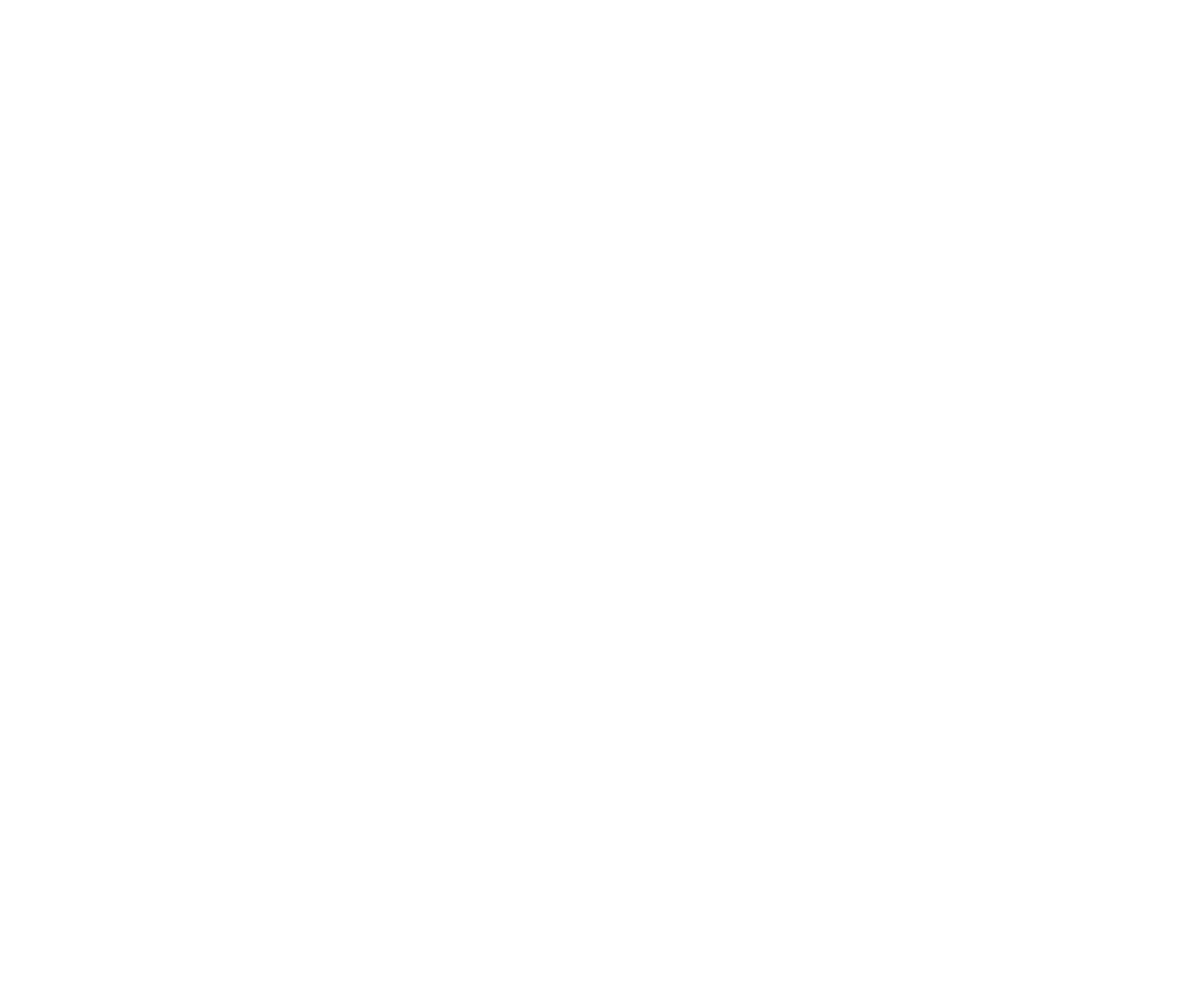
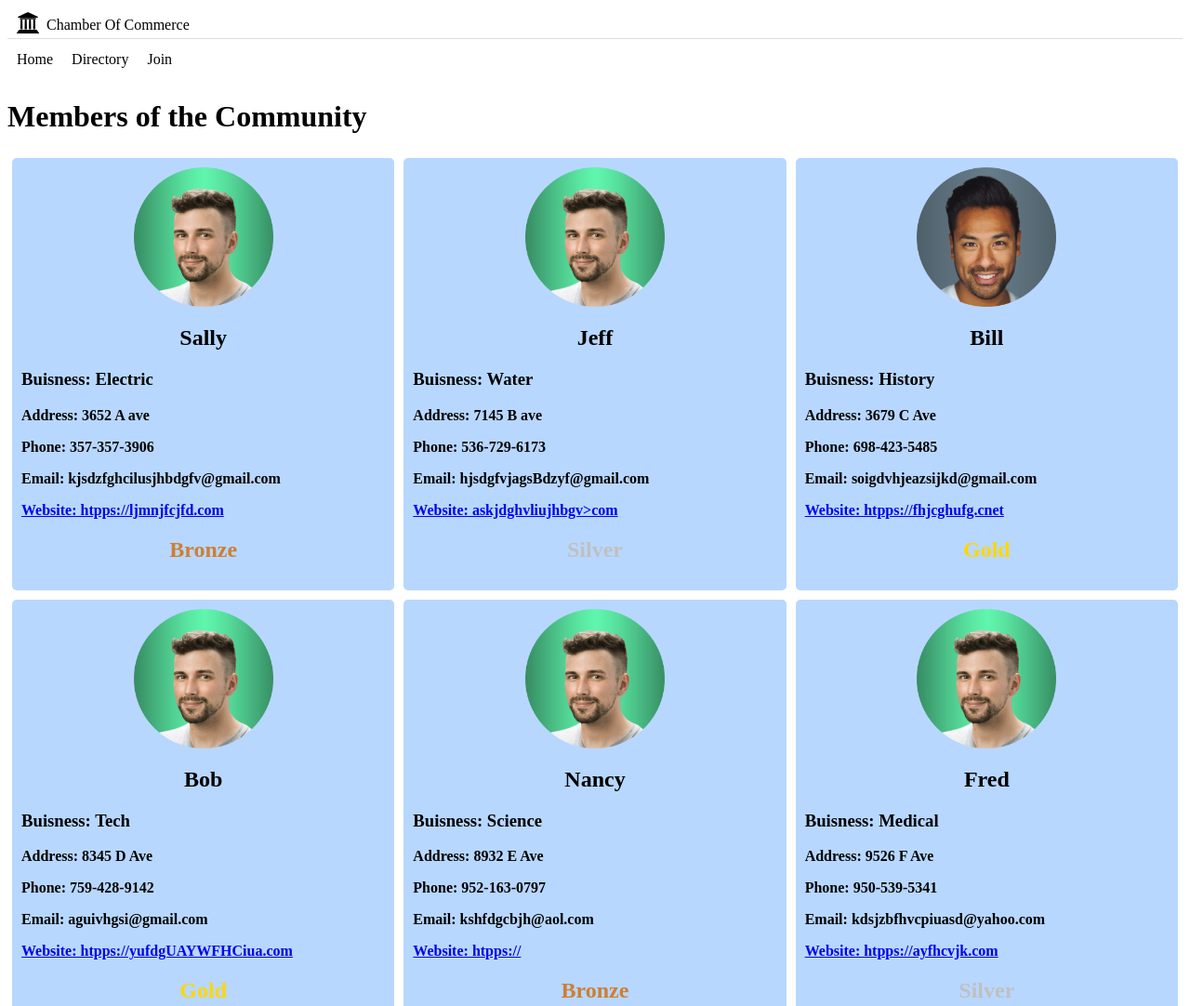
Before and after one commit to BFronk/wdd231, a plain HTML site: page chamber/directory.html in a window 1280 px wide. Shown: the top 1082 px of the page at 93% size. Before the commit the page ends 800 px from the top, so only its background shows below. Drawn offline with Linux system fonts and the light colour scheme.

Commit message:
updete to directory page

```diff
--- a/chamber/data/member.json
+++ b/chamber/data/member.json
@@ -1,7 +1,64 @@
 {
-    "members" {
+    "members": [
         {
-
+            "name": "Sally",
+            "buisness": "Electric",
+            "address": "3652 A ave",
+            "phone": "357-357-3906",
+            "email": "kjsdzfghcilusjhbdgfv@gmail.com",
+            "url": "htpps://ljmnjfcjfd.com",
+            "membership": 1,
+            "image": "images/jeff.png"
         },
-    }
+        {
+            "name": "Jeff",
+            "address": "7145 B ave",
+            "buisness": "Water",
+            "phone": "536-729-6173",
+            "email": "hjsdgfvjagsBdzyf@gmail.com",
+            "url": "askjdghvliujhbgv>com",
+            "membership": 2,
+            "image": "images/jeff.png"
+        },
+        {
+            "name": "Bill",
+            "address": "3679 C Ave",
+            "buisness": "History",
+            "phone": "698-423-5485",
+            "email": "soigdvhjeazsijkd@gmail.com",
+            "url": "htpps://fhjcghufg.cnet",
+            "membership": 3,
+            "image": "images/bill.png"
+        },
+        {
+            "name": "Bob",
+            "address": "8345 D Ave",
+            "buisness": "Tech",
+            "phone": "759-428-9142",
+            "email": "aguivhgsi@gmail.com",
+            "url": "htpps://yufdgUAYWFHCiua.com",
+            "membership": 3,
+            "image": "images/jeff.png"
+        },
+        {
+            "name": "Nancy",
+            "address": "8932 E Ave",
+            "buisness": "Science",
+            "phone": "952-163-0797",
+            "email": "kshfdgcbjh@aol.com",
+            "url": "htpps://",
+            "membership": 1,
+            "image": "images/jeff.png"
+        },
+        {
+            "name": "Fred",
+            "address": "9526 F Ave",
+            "buisness": "Medical",
+            "phone": "950-539-5341",
+            "email": "kdsjzbfhvcpiuasd@yahoo.com",
+            "url": "htpps://ayfhcvjk.com",
+            "membership": 2,
+            "image": "images/jeff.png"
+        }
+    ]
 }
--- a/chamber/directory.html
+++ b/chamber/directory.html
@@ -6,13 +6,34 @@
     <meta desc="Directory for chamber website">
     <link rel="stylesheet" href="styles/main.css">
     <link rel="stylesheet" href="styles/large.css">
-    <meta property="og:title" content="DIrectory">
+    <meta property="og:title" content="Directory">
     <meta property="og:description" content="directory for the chamber site">
     <meta property="og:url" content="">
     <meta property="og:image" content="favicon.ico">
 
+
 </head>
 <body>
+    <header>
+        <img src="images/chamber.svg" alt="Site Logo" height="512" width="512">
+        <span>Chamber Of Commerce</span>
+        <button id="ham-btn" class="hamburger"></button>
+    </header>
+    <nav id="nav-bar" class="navigation">
+        <ul>
+            <a href="home.html">Home</a>
+            <a href="directory.html">Directory</a>
+            <a href="join.html">Join</a>
+            <a href=""></a>
+        </ul>
+    </nav>
+    <main>
+        <h1>Members of the Community</h1>
+        <section id="people-list"></section>
+    </main>
+    <footer>
 
+    </footer>
+    <script src="scripts/base.js"> </script>
 </body>
 </html>
--- /dev/null
+++ b/chamber/scripts/base.js
@@ -0,0 +1,102 @@
+const hamBtn = document.querySelector('#ham-btn');
+const navBar = document.querySelector('#nav-bar');
+
+hamBtn.addEventListener('click', () => {
+    hamBtn.classList.toggle('show');
+    navBar.classList.toggle('show');
+});
+
+async function GetData(file) {
+    const response = await fetch(file);
+    if (!response.ok) throw new Error("Network error");
+    const data = await response.json();
+    console.log(data);
+    return data;
+}
+
+//  Load data and render
+GetData('data/member.json')
+    .then(data => {
+        generatePeopleFigures(data.members);
+    })
+    .catch(err => {
+        console.error("Failed to load members:", err);
+    });
+
+
+
+function generatePeopleFigures(personData) {
+    const mainGrid = document.querySelector('#people-list');
+    mainGrid.innerHTML = ''; // Clear existing content
+
+    personData.forEach(person => {
+        const card = document.createElement('div');
+        card.className = "card";
+
+        const img = document.createElement('img');
+        img.className = 'member-image';
+        img.setAttribute("src", person.image);
+        img.setAttribute("alt", `${person.name} Photo`);
+        img.setAttribute("loading", "lazy");
+        console.log(img)
+
+        const name = document.createElement('h1');
+        name.className = "card-name";
+        name.innerHTML = `<strong>${person.name}</strong><br>`;
+
+        const buisness = document.createElement('h3');
+        buisness.className = "card-buisness";
+        buisness.innerHTML = `<strong>Buisness: ${person.buisness}</strong><br>`;
+
+        const address = document.createElement('p');
+        address.className = "card-address";
+        address.innerHTML = `<strong>Address: ${person.address}</strong><br>`;
+
+        const phone = document.createElement('p');
+        phone.className = "card-phone";
+        phone.innerHTML = `<strong>Phone: ${person.phone}</strong><br>`;
+
+        const email = document.createElement('p');
+        email.className = "card-email";
+        email.innerHTML = `<strong>Email: ${person.email}</strong><br>`;
+
+        const url = document.createElement('p');
+        url.className = "card-url";
+        url.innerHTML = `<strong><a href="${person.url}">Website: ${person.url}</a></strong><br>`;
+
+        const membership = document.createElement('h2');
+        membership.className = "card-membership";
+        if (person.membership == 1) {
+            membership.innerHTML = `<strong>Bronze</strong>`;
+            membership.style.color = '#CD7F32'
+        }
+        else if (person.membership == 2) {
+            membership.innerHTML = `<strong>Silver</strong>`;
+            membership.style.color = '#C0C0C0'
+
+        }
+        else if (person.membership == 3) {
+            membership.innerHTML = `<strong>Gold</strong>`;
+            membership.style.color = '#FFD700'
+
+        }
+        else {
+            membership.innerHTML = `No membership`
+        }
+
+        card.append(img, name, buisness, address, phone, email, url, membership);
+        mainGrid.appendChild(card);
+    });
+}
+
+//Footer
+
+const currentYear = new Date().getFullYear();
+const lastModified = new Date(document.lastModified).toLocaleString();
+
+const footerP = document.createElement('p');
+footerP.innerHTML = `
+    &copy; ${currentYear} | Bridger Fronk <br>
+    Last Modified: ${lastModified}
+`;
+footer.appendChild(footerP);
--- a/chamber/styles/large.css
+++ b/chamber/styles/large.css
@@ -0,0 +1,60 @@
+@media only screen and (min-width:38rem) {
+
+    header {
+        grid-template-columns: 24px auto;
+    }
+
+    .hamburger {
+        display: none;
+    }
+    .navigation {
+        display: block;
+    }
+    .navigation ul {
+        display: flex;
+    }
+    .navigation a {
+        border: none;
+    }
+
+}
+
+
+@media only screen and (min-width:350px) {
+    #people-list {
+        display: grid;
+        grid-template-columns: 1fr;
+        text-align: center;
+    }
+}
+
+@media only screen and (min-width:601px) {
+    #people-list {
+        display: grid;
+        grid-template-columns: 1fr 1fr;
+        text-align: left;
+    }
+}
+
+@media only screen and (min-width:850px) {
+    #people-list {
+        display: grid;
+        grid-template-columns: 1fr 1fr;
+        text-align: center;
+    }
+}
+
+@media only screen and (min-width:1101px) {
+    #people-list {
+        display: grid;
+        grid-template-columns: 1fr 1fr 1fr;
+        text-align: left;
+    }
+}
+@media only screen and (min-width:1401px) {
+    #people-list {
+        display: grid;
+        grid-template-columns: 1fr 1fr 1fr;
+        text-align: center;
+    }
+}
--- a/chamber/styles/main.css
+++ b/chamber/styles/main.css
@@ -0,0 +1,83 @@
+header {
+    display: grid;
+    grid-template-columns: 24px auto 44px;
+    padding: 5px 0 5px 10px;
+    border-bottom: solid 1px #ddd;
+    column-gap: 8px;
+    align-items: end;
+}
+
+header img{
+    display: inline;
+    width: 100%;
+    height: auto;
+}
+
+.hamburger::before {
+    content: "\2630";
+}
+
+.hamburger.show::before {
+    content: "\00d7";
+}
+
+.navigation {
+    display: none;
+}
+
+.navigation ul {
+    list-style-type: none;
+    margin: 0;
+    padding: 0;
+}
+
+.navigation a {
+    display: block;
+    padding: .8rem 10px;
+    color: black;
+    text-decoration: none;
+    border-bottom: solid 1px #ddd;
+}
+
+.navigation a:hover {
+    background-color: rgb(189, 230, 230);
+}
+
+.navigation.show {
+    display: block;
+}
+
+#people-list {
+    display: grid;
+    grid-template-columns: 1fr;
+    /* text-align: center; */
+}
+.card {
+    padding: 5px;
+    background-color: rgb(184, 215, 255);
+    margin: 5px;
+    padding: 10px;
+    border-radius: 5px;
+}
+.member-image {
+    display:block;
+    height: 150px;
+    text-align: center;
+    justify-content: center;
+    margin: 0 auto 0.75rem auto;
+}
+
+.member-image:hover {
+    transform: scale(1.1);
+    transition: 0.3s ease;
+}
+
+.card-membership, .card-name{
+    text-align: center;
+}
+
+footer {
+    text-align: center;
+    background-color: #65f47c;
+    border-radius: 5px
+}
```
Also changed, not shown: index.html (+0 -1 lines), styles/larger.css (+0 -7 lines), chamber/images/bill.png (added), chamber/images/chamber.svg (added), chamber/images/jeff.png (added), chamber/join.html (added).
